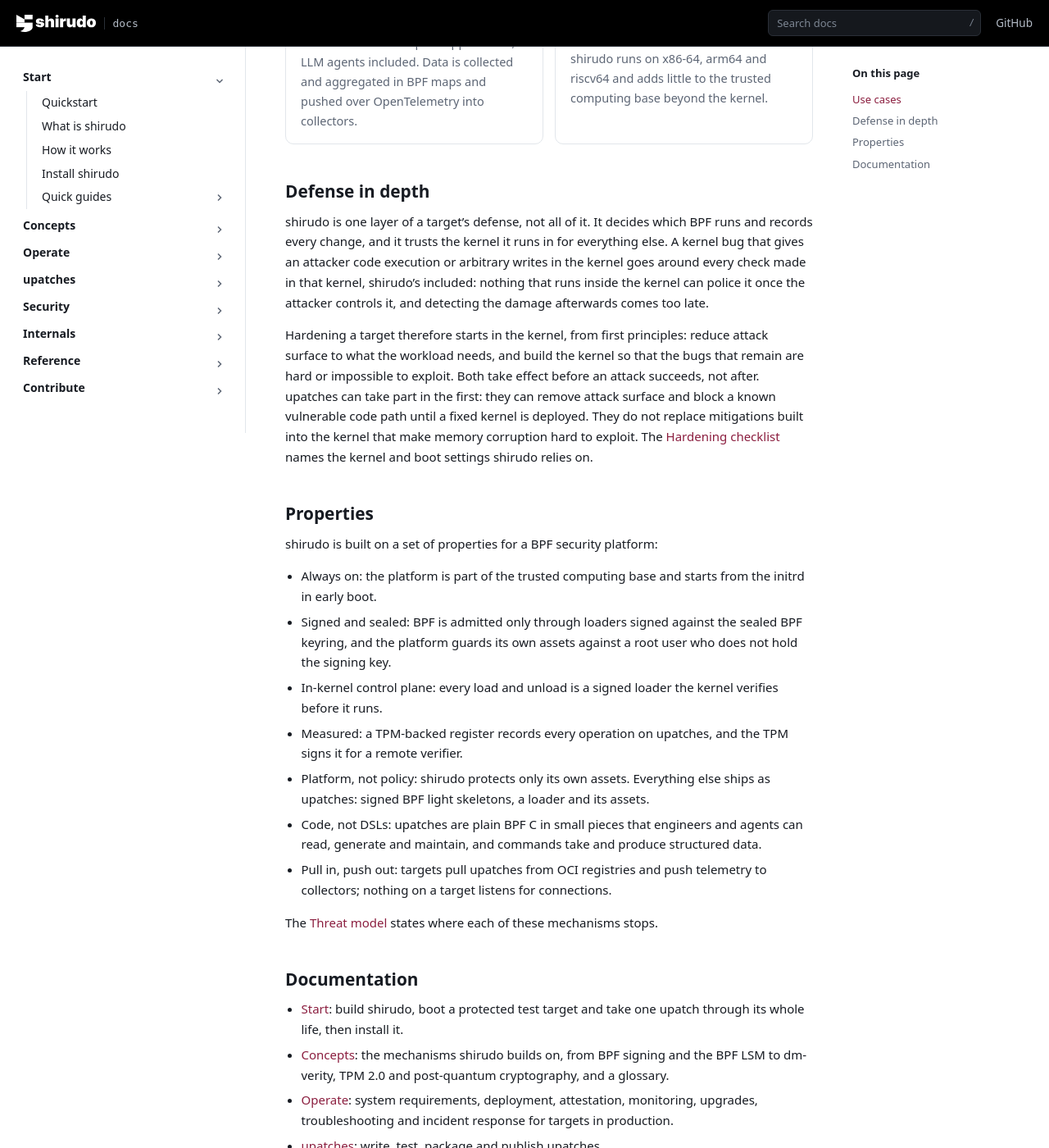
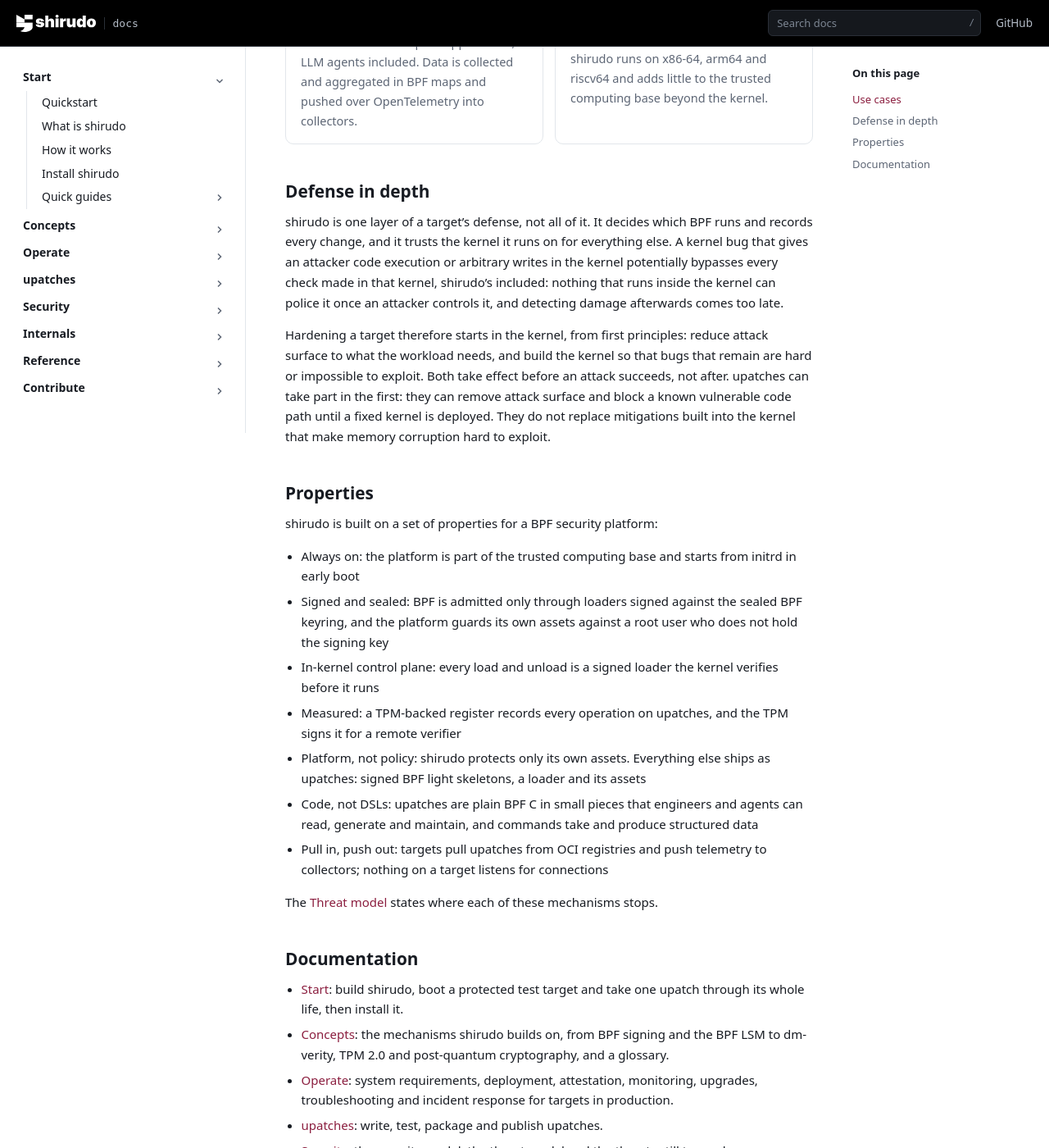
Before and after one commit to AliBashaSY/shirudo, a Sphinx documentation site: the page built from Documentation/index.rst, in a window 1280 px wide and 1400 px high, scrolled down 724 px. Shown: the whole window at 82% size. Built offline with Sphinx 7.4.7, drawn with Linux system fonts in a browser that asks for light colours.

Commit message:
Documentation: tighten the defense in depth and properties wording
The defense in depth section says shirudo runs "in" the kernel, which
is true of its BPF programs but not of shirudo, states as a certainty
that a kernel compromise goes around every check, and still carries
articles it does not need ("the bugs that remain"). It also ends with a
pointer to the hardening checklist that does not belong in an overview
of where shirudo stops.

Say "runs on" and "potentially bypasses", drop the extra articles and
the checklist pointer, and end the property bullets without a period.

Signed-off-by: Daniel Borkmann <daniel@iogearbox.net>

```diff
--- a/Documentation/index.rst
+++ b/Documentation/index.rst
@@ -60,21 +60,20 @@ Defense in depth
 
 shirudo is one layer of a target's defense, not all of it. It decides
 which BPF runs and records every change, and it trusts the kernel it
-runs in for everything else. A kernel bug that gives an attacker code
-execution or arbitrary writes in the kernel goes around every check made
-in that kernel, shirudo's included: nothing that runs inside the kernel
-can police it once the attacker controls it, and detecting the damage
-afterwards comes too late.
+runs on for everything else. A kernel bug that gives an attacker code
+execution or arbitrary writes in the kernel potentially bypasses every
+check made in that kernel, shirudo's included: nothing that runs inside
+the kernel can police it once an attacker controls it, and detecting
+damage afterwards comes too late.
 
 Hardening a target therefore starts in the kernel, from first
 principles: reduce attack surface to what the workload needs, and
-build the kernel so that the bugs that remain are hard or impossible to
+build the kernel so that bugs that remain are hard or impossible to
 exploit. Both take effect before an attack succeeds, not after. upatches
 can take part in the first: they can remove attack surface and block a
 known vulnerable code path until a fixed kernel is deployed. They do
 not replace mitigations built into the kernel that make memory
-corruption hard to exploit. The :doc:`operate/hardening` names the
-kernel and boot settings shirudo relies on.
+corruption hard to exploit.
 
 Properties
 ----------
@@ -82,22 +81,22 @@ Properties
 shirudo is built on a set of properties for a BPF security platform:
 
 - Always on: the platform is part of the trusted computing base and starts
-  from the initrd in early boot.
+  from initrd in early boot
 - Signed and sealed: BPF is admitted only through loaders signed against
   the sealed BPF keyring, and the platform guards its own assets against
-  a root user who does not hold the signing key.
+  a root user who does not hold the signing key
 - In-kernel control plane: every load and unload is a signed loader the
-  kernel verifies before it runs.
+  kernel verifies before it runs
 - Measured: a TPM-backed register records every operation on upatches,
-  and the TPM signs it for a remote verifier.
+  and the TPM signs it for a remote verifier
 - Platform, not policy: shirudo protects only its own assets. Everything
   else ships as upatches: signed BPF light skeletons, a loader and its
-  assets.
+  assets
 - Code, not DSLs: upatches are plain BPF C in small pieces that engineers
   and agents can read, generate and maintain, and commands take and
-  produce structured data.
+  produce structured data
 - Pull in, push out: targets pull upatches from OCI registries and push
-  telemetry to collectors; nothing on a target listens for connections.
+  telemetry to collectors; nothing on a target listens for connections
 
 The :doc:`security/threat-model` states where each of these mechanisms
 stops.
```
